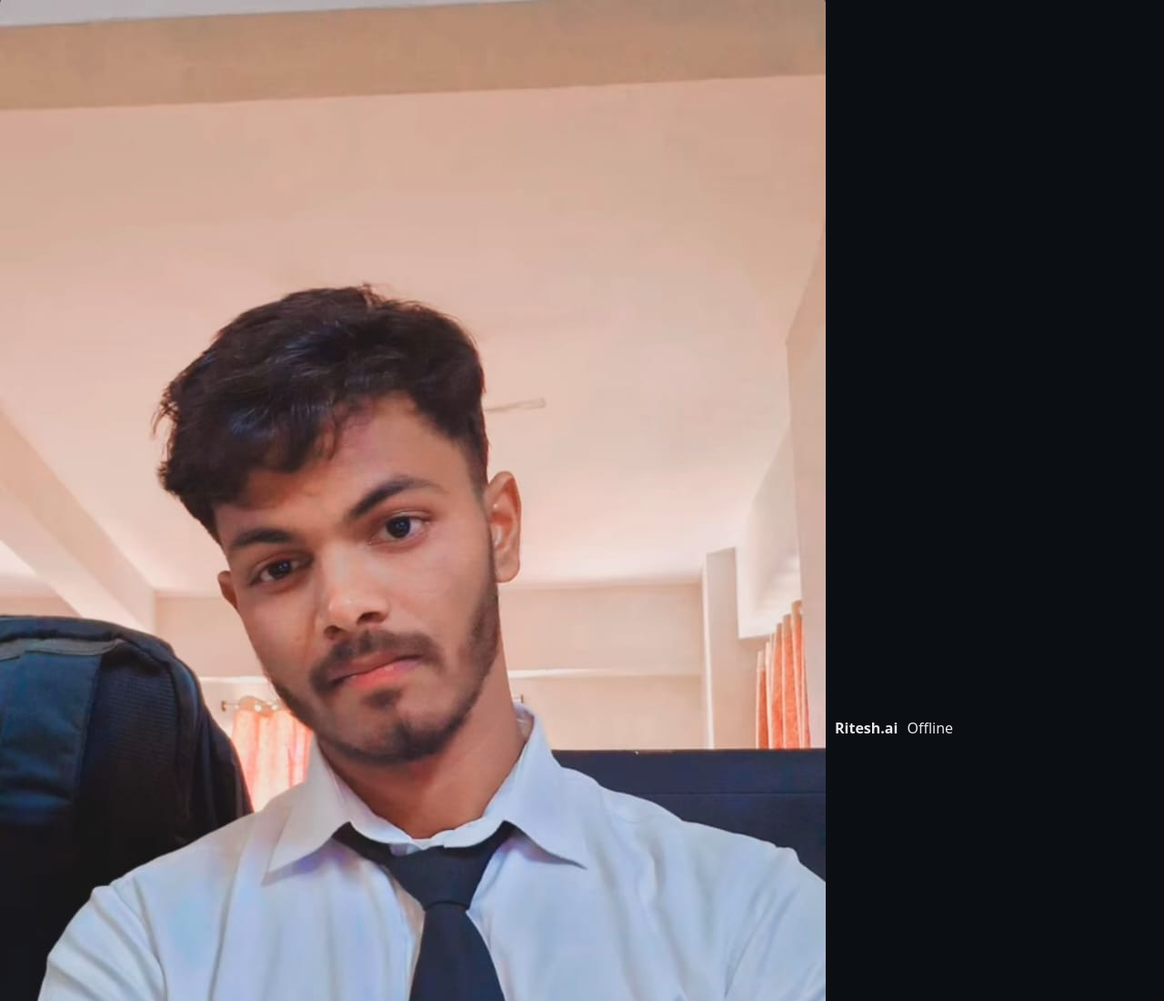
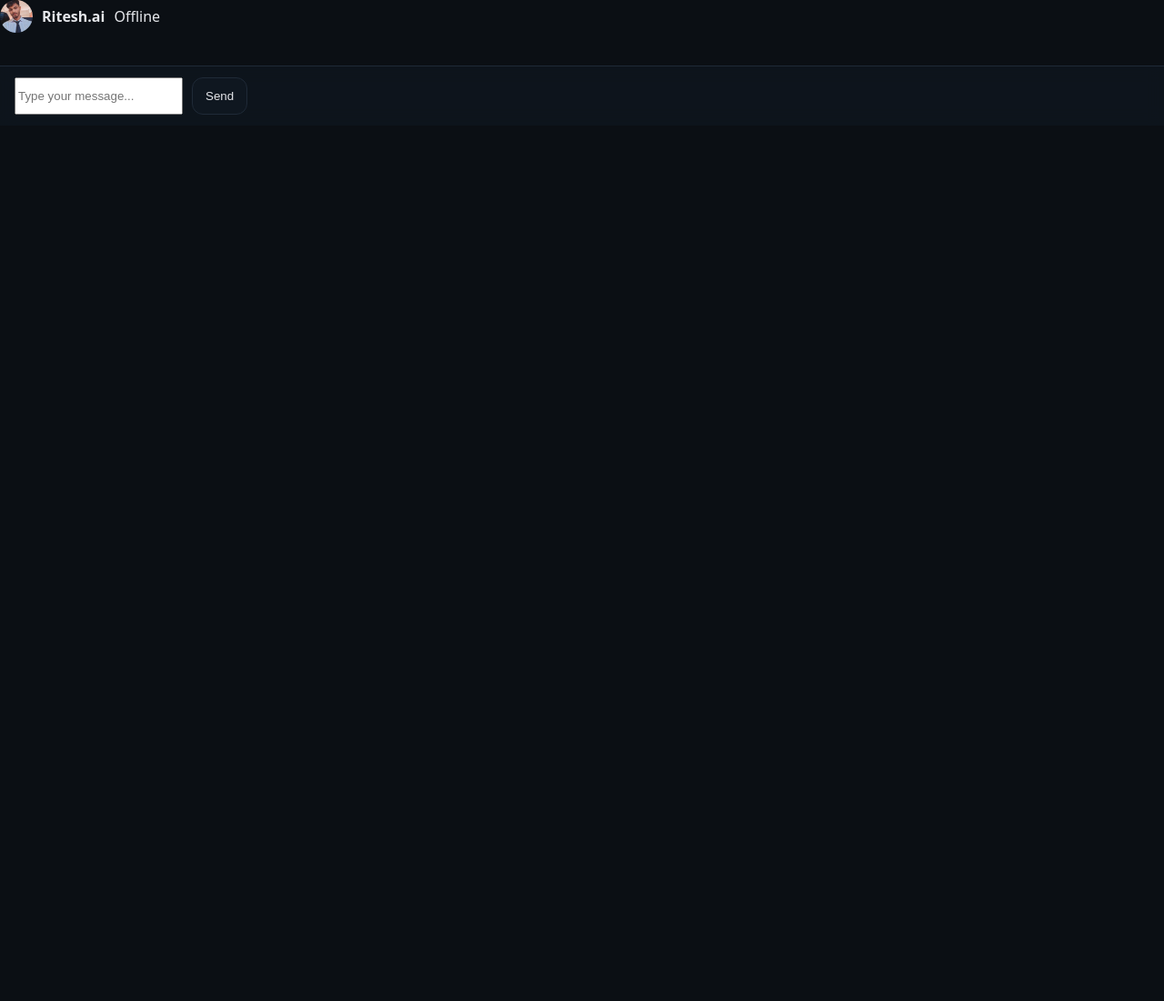
Before and after one commit to moraltalesstory5-max/ritesh-yadav, a website: page public/index.html in a window 1280 px wide. Shown: the top 1100 px of the page at 91% size. After the commit the page ends 800 px from the top, so only its background shows below. Drawn offline with Linux system fonts and the light colour scheme; no server answers.

Commit message:
Update style.css

```diff
--- a/public/style.css
+++ b/public/style.css
@@ -27,3 +27,22 @@ button{padding:12px 14px;border-radius:12px;border:1px solid var(--border);backg
 button:active{transform:scale(.98)}
 .controls{display:flex;gap:10px;align-items:center;padding:10px 16px;border-top:1px solid var(--border)}
 #micStatus{color:var(--muted);font-size:12px}
+/* 🔒 Force avatar size (ChatGPT style) */
+.logoImg {
+  width: 36px !important;
+  height: 36px !important;
+  border-radius: 50% !important;
+  object-fit: cover !important;
+  display: block;
+}
+
+/* ❌ Prevent any image from going fullscreen */
+img {
+  max-width: 100%;
+  height: auto;
+}
+
+/* Safety: chat area ke andar images disable */
+.chat img {
+  display: none;
+}
```
